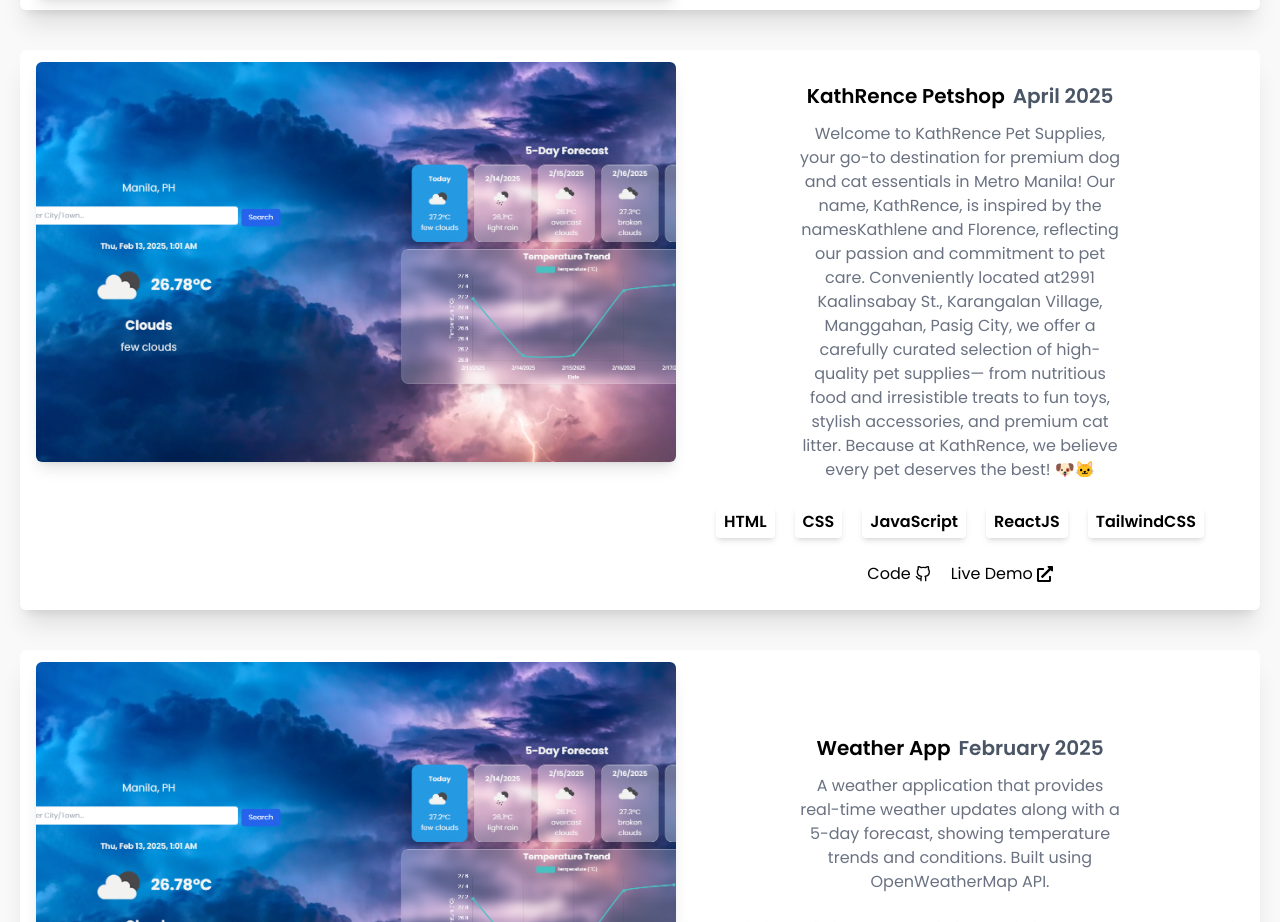
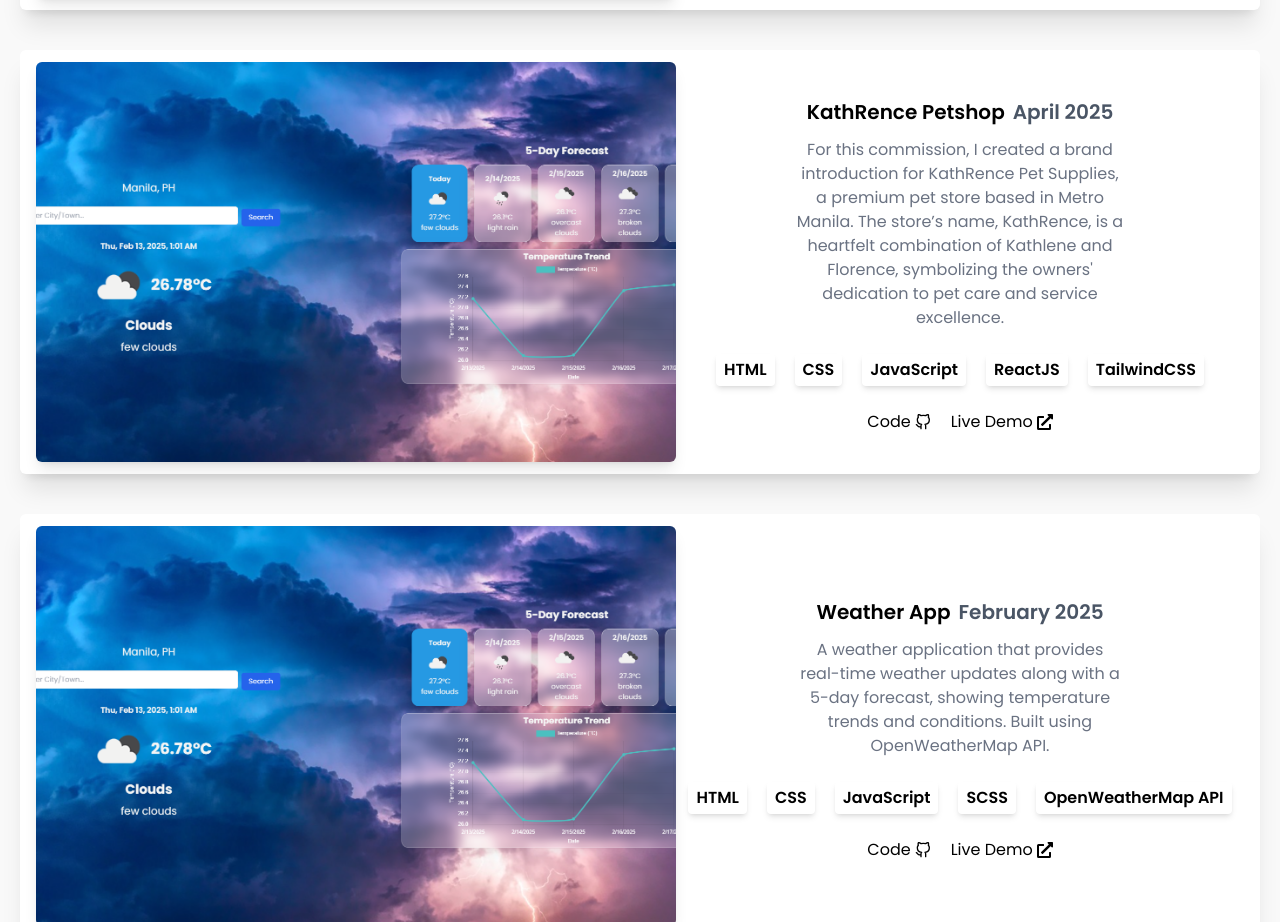
Before and after one commit to itsmecedy/Portfolio, a React (Vite) app: page / in a window 1280 px wide. Shown: the part 2923-3845 px from the top of the page. Built offline with nearby package versions, Linux system fonts and the light colour scheme.

Commit message:
update desciption

```diff
--- a/src/data/Projects.js
+++ b/src/data/Projects.js
@@ -135,7 +135,7 @@
     code: "https://github.com/itsmecedy/kathrence",
     link: "https://kathrence.netlify.app/",
     description:
-      "Welcome to KathRence Pet Supplies, your go-to destination for premium dog and cat essentials in Metro Manila! Our name, KathRence, is inspired by the namesKathlene and Florence, reflecting our passion and commitment to pet care. Conveniently located at2991 Kaalinsabay St., Karangalan Village, Manggahan, Pasig City, we offer a carefully curated selection of high-quality pet supplies— from nutritious food and irresistible treats to fun toys, stylish accessories, and premium cat litter. Because at KathRence, we believe every pet deserves the best! 🐶🐱",
+      "For this commission, I created a brand introduction for KathRence Pet Supplies, a premium pet store based in Metro Manila. The store’s name, KathRence, is a heartfelt combination of Kathlene and Florence, symbolizing the owners' dedication to pet care and service excellence.",
     techStack: ["HTML", "CSS", "JavaScript", "ReactJS", "TailwindCSS"],
   },
 
```
